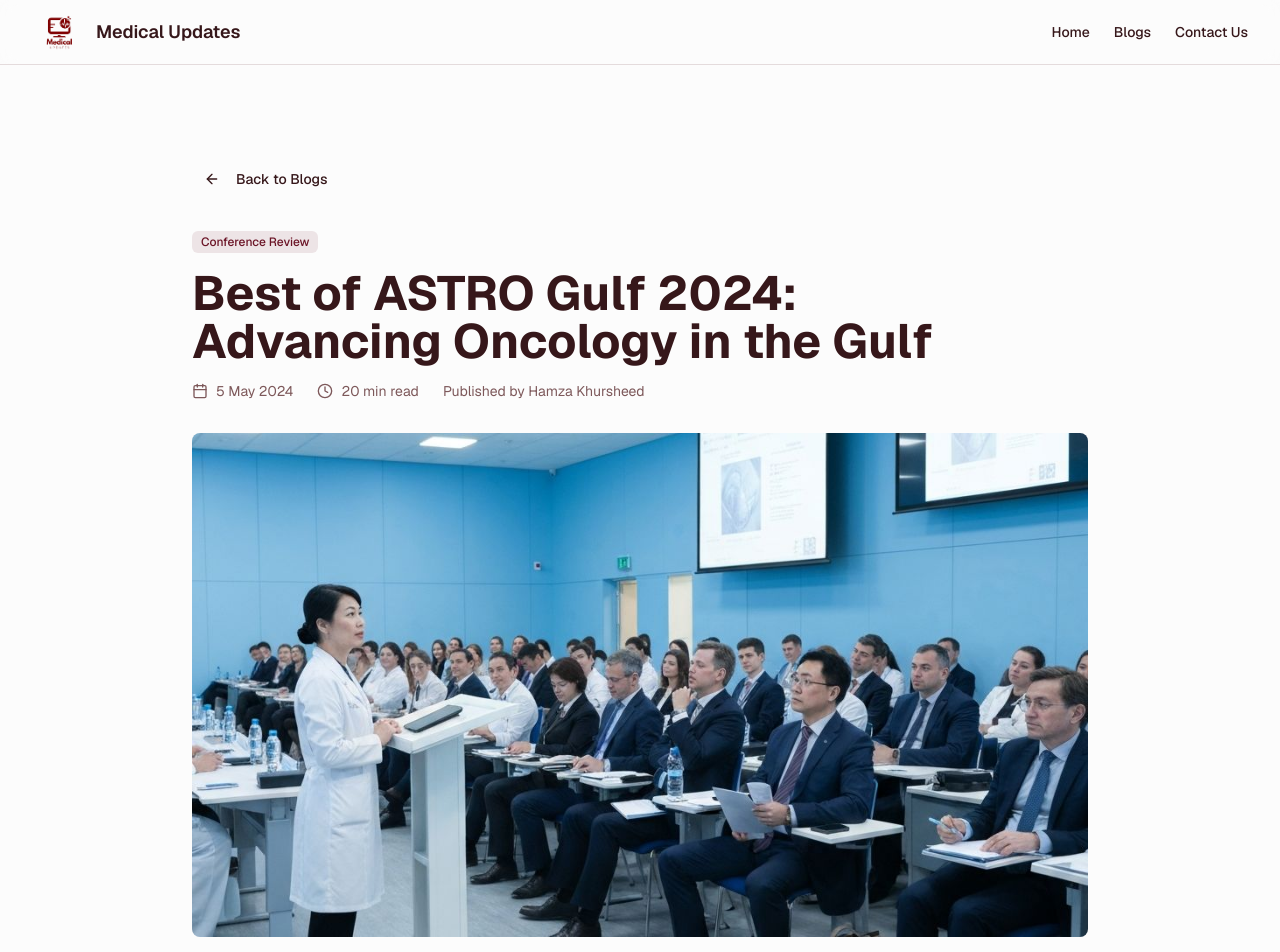
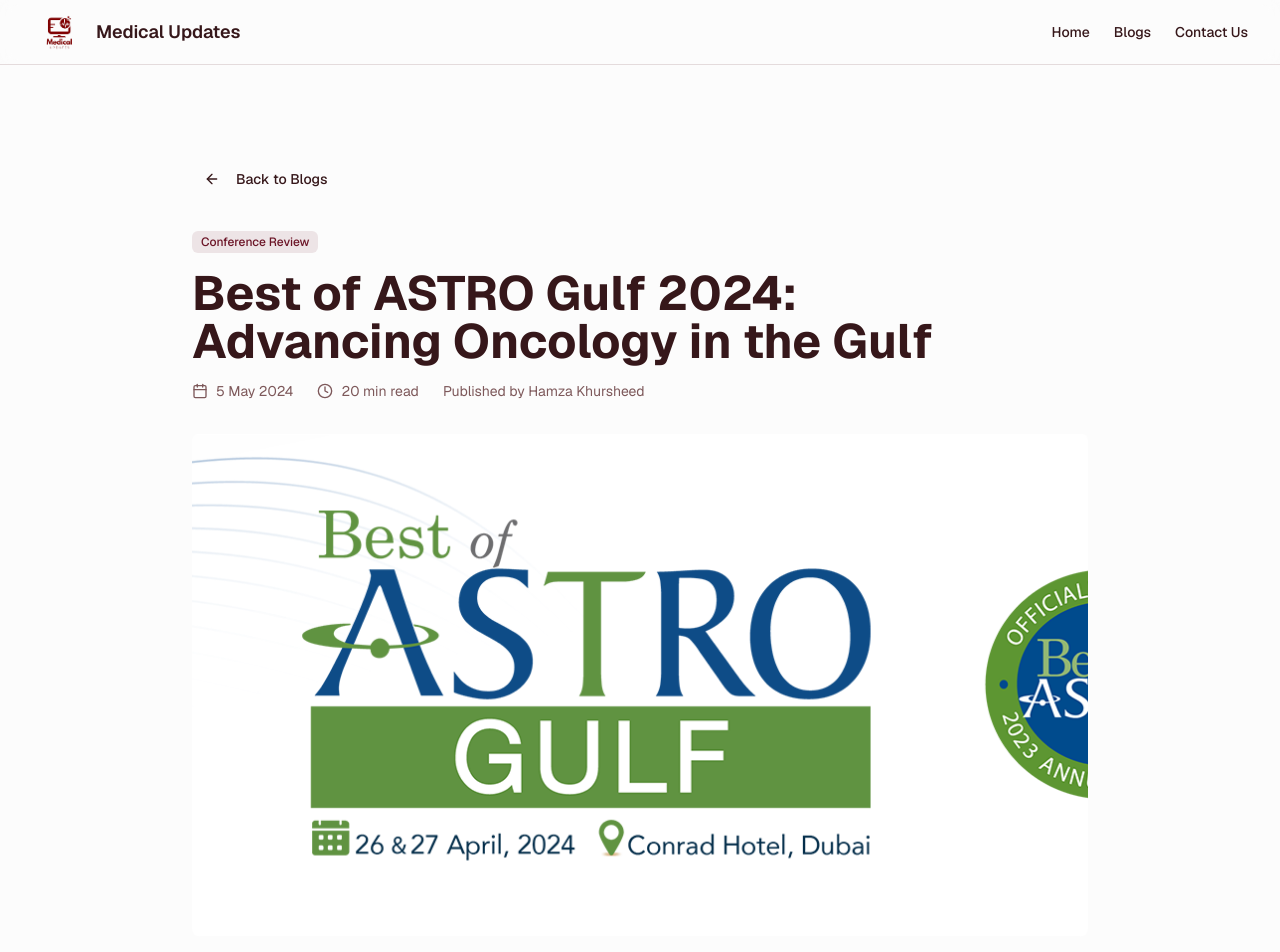
Before and after one commit to SaadFarooq059/mdeicalupdates, a Next.js app: page /blogs/best-of-astro-gulf-2024 in a window 1280 px wide. Shown: the top 952 px of the page. Built offline with nearby package versions, Linux system fonts and the light colour scheme.

Commit message:
Saudi Blog Uploafs 6

```diff
--- a/app/blogs/[id]/page.tsx
+++ b/app/blogs/[id]/page.tsx
@@ -1004,7 +1004,7 @@ const posts: Record<
     author: "Hamza Khursheed",
     category: "Conference Review",
     readTime: "20 min read",
-    image: "/medical-conference-hall.jpg",
+    image: "/astro.png",
     content: (
       <div className="text-foreground leading-relaxed space-y-6">
         <p className="text-lg text-muted-foreground">
```
